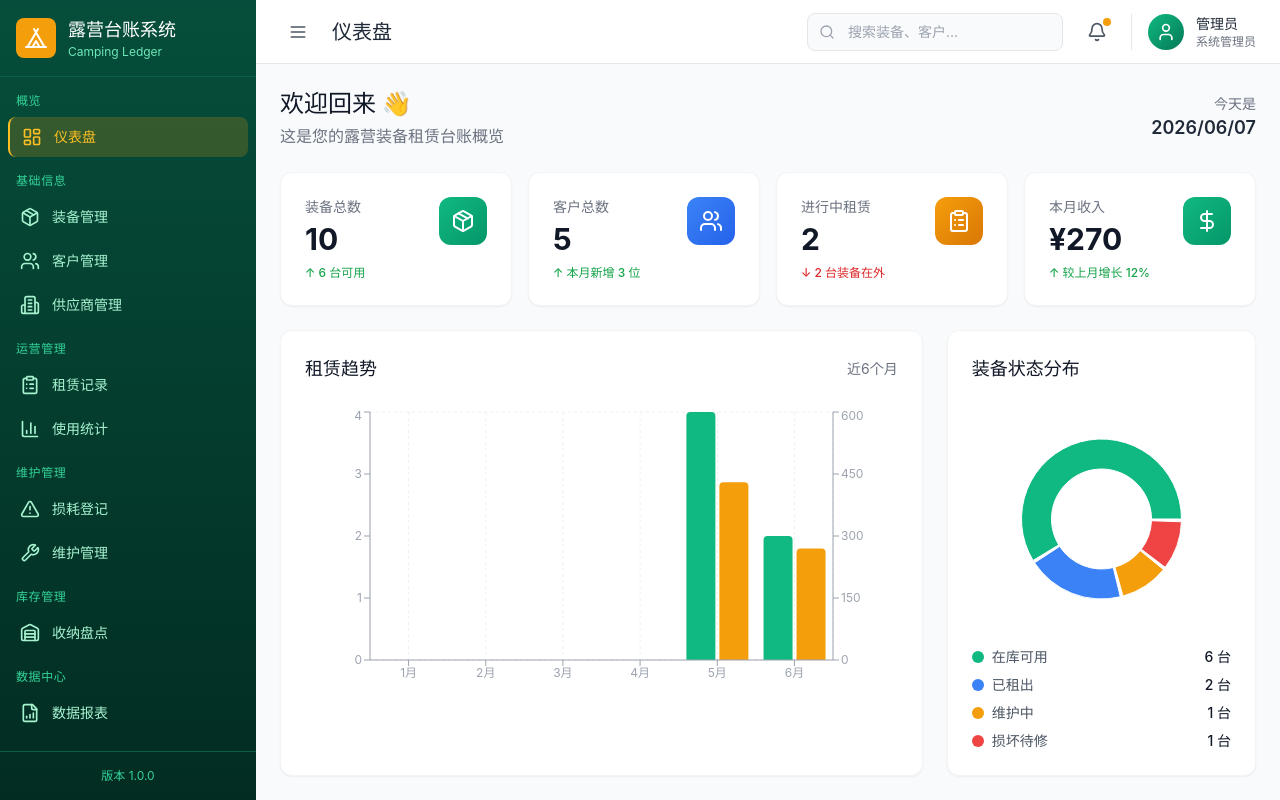
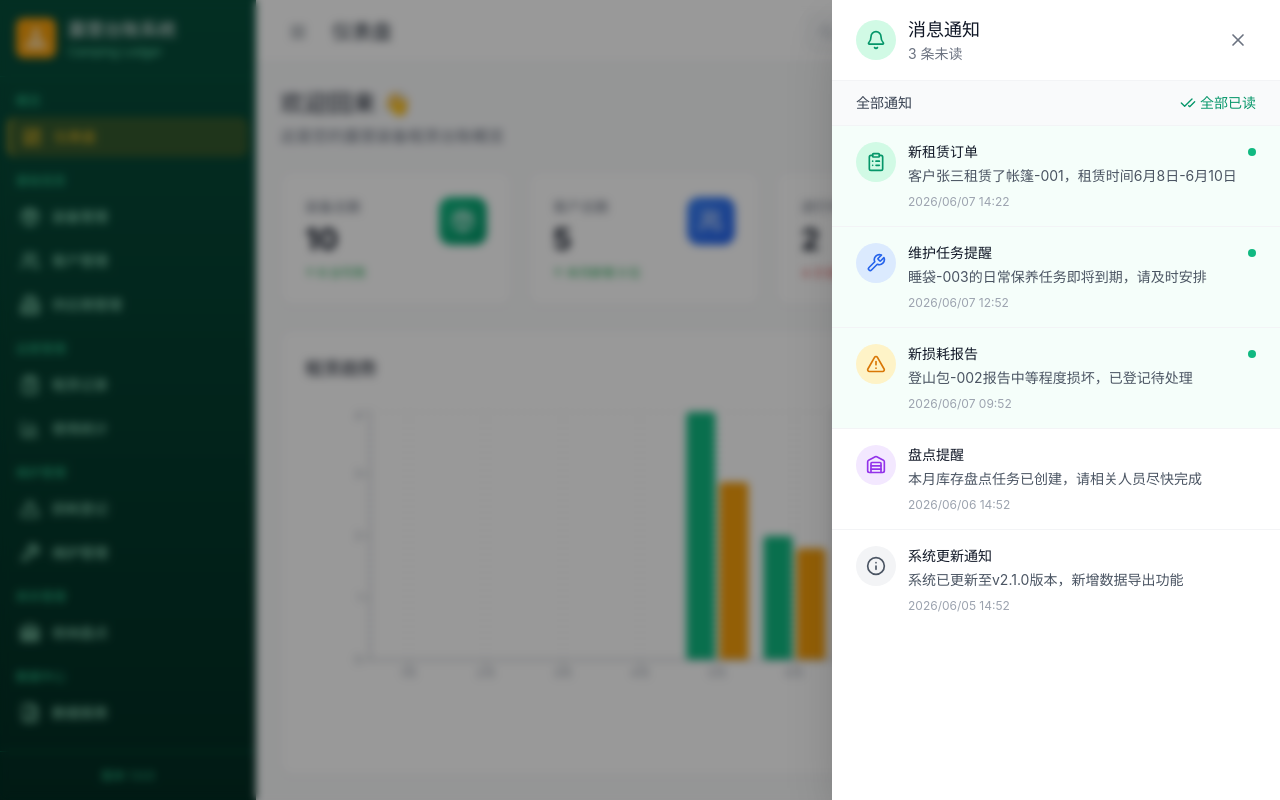
Before and after one commit to CrazyLady-Liu/life-mini, a React (Vite) app: page /dashboard in a window 1280 px wide. Both pictures are taken after a click on the button 1096 px from the left and 31 px from the top of the page. Shown: the top 800 px of the page. Built offline with nearby package versions, Linux system fonts and the light colour scheme.

Commit message:
修改消息按钮点击无效的问题

```diff
--- a/src/components/Layout/Header.tsx
+++ b/src/components/Layout/Header.tsx
@@ -1,4 +1,6 @@
+import { useState } from 'react';
 import { Menu, Bell, Search, User } from 'lucide-react';
+import NotificationDrawer from '@/components/NotificationDrawer';
 
 interface HeaderProps {
   onToggleSidebar: () => void;
@@ -6,6 +8,16 @@ interface HeaderProps {
 }
 
 export default function Header({ onToggleSidebar, title }: HeaderProps) {
+  const [isDrawerOpen, setIsDrawerOpen] = useState(false);
+
+  const toggleDrawer = () => {
+    setIsDrawerOpen(prev => !prev);
+  };
+
+  const closeDrawer = () => {
+    setIsDrawerOpen(false);
+  };
+
   return (
     <header className="bg-white border-b border-gray-200 h-16 flex items-center justify-between px-6 sticky top-0 z-10">
       <div className="flex items-center gap-4">
@@ -28,7 +40,11 @@ export default function Header({ onToggleSidebar, title }: HeaderProps) {
           />
         </div>
 
-        <button className="p-2 hover:bg-gray-100 rounded-lg transition-colors relative">
+        <button
+          onClick={toggleDrawer}
+          className="p-2 hover:bg-gray-100 rounded-lg transition-colors relative"
+          aria-label="消息通知"
+        >
           <Bell className="w-5 h-5 text-gray-600" />
           <span className="absolute top-1 right-1 w-2 h-2 bg-amber-500 rounded-full"></span>
         </button>
@@ -43,6 +59,8 @@ export default function Header({ onToggleSidebar, title }: HeaderProps) {
           </div>
         </div>
       </div>
+
+      <NotificationDrawer isOpen={isDrawerOpen} onClose={closeDrawer} />
     </header>
   );
 }
--- /dev/null
+++ b/src/components/NotificationDrawer.tsx
@@ -0,0 +1,193 @@
+import { useEffect, useState } from 'react';
+import { X, Bell, Check, CheckCheck, ClipboardList, Wrench, AlertTriangle, Warehouse, Info } from 'lucide-react';
+import type { Notification, NotificationType } from '@/types';
+import { formatDateTime } from '@/utils/format';
+import { generateId } from '@/utils/format';
+
+interface NotificationDrawerProps {
+  isOpen: boolean;
+  onClose: () => void;
+}
+
+const mockNotifications: Notification[] = [
+  {
+    id: generateId(),
+    type: 'rental',
+    title: '新租赁订单',
+    description: '客户张三租赁了帐篷-001，租赁时间6月8日-6月10日',
+    read: false,
+    createdAt: new Date(Date.now() - 1000 * 60 * 30).toISOString(),
+  },
+  {
+    id: generateId(),
+    type: 'maintenance',
+    title: '维护任务提醒',
+    description: '睡袋-003的日常保养任务即将到期，请及时安排',
+    read: false,
+    createdAt: new Date(Date.now() - 1000 * 60 * 60 * 2).toISOString(),
+  },
+  {
+    id: generateId(),
+    type: 'damage',
+    title: '新损耗报告',
+    description: '登山包-002报告中等程度损坏，已登记待处理',
+    read: false,
+    createdAt: new Date(Date.now() - 1000 * 60 * 60 * 5).toISOString(),
+  },
+  {
+    id: generateId(),
+    type: 'inventory',
+    title: '盘点提醒',
+    description: '本月库存盘点任务已创建，请相关人员尽快完成',
+    read: true,
+    createdAt: new Date(Date.now() - 1000 * 60 * 60 * 24).toISOString(),
+  },
+  {
+    id: generateId(),
+    type: 'system',
+    title: '系统更新通知',
+    description: '系统已更新至v2.1.0版本，新增数据导出功能',
+    read: true,
+    createdAt: new Date(Date.now() - 1000 * 60 * 60 * 48).toISOString(),
+  },
+];
+
+const typeIcons: Record<NotificationType, typeof Bell> = {
+  rental: ClipboardList,
+  maintenance: Wrench,
+  damage: AlertTriangle,
+  inventory: Warehouse,
+  system: Info,
+};
+
+const typeColors: Record<NotificationType, string> = {
+  rental: 'bg-emerald-100 text-emerald-600',
+  maintenance: 'bg-blue-100 text-blue-600',
+  damage: 'bg-amber-100 text-amber-600',
+  inventory: 'bg-purple-100 text-purple-600',
+  system: 'bg-gray-100 text-gray-600',
+};
+
+export default function NotificationDrawer({ isOpen, onClose }: NotificationDrawerProps) {
+  const [notifications, setNotifications] = useState<Notification[]>(mockNotifications);
+
+  const unreadCount = notifications.filter(n => !n.read).length;
+
+  useEffect(() => {
+    const handleEscape = (e: KeyboardEvent) => {
+      if (e.key === 'Escape') onClose();
+    };
+
+    if (isOpen) {
+      document.addEventListener('keydown', handleEscape);
+      document.body.style.overflow = 'hidden';
+    }
+
+    return () => {
+      document.removeEventListener('keydown', handleEscape);
+      document.body.style.overflow = '';
+    };
+  }, [isOpen, onClose]);
+
+  const handleMarkAsRead = (id: string) => {
+    setNotifications(prev =>
+      prev.map(n => (n.id === id ? { ...n, read: true } : n))
+    );
+  };
+
+  const handleMarkAllAsRead = () => {
+    setNotifications(prev => prev.map(n => ({ ...n, read: true })));
+  };
+
+  if (!isOpen) return null;
+
+  return (
+    <div className="fixed inset-0 z-50">
+      <div
+        className="absolute inset-0 bg-black/40 backdrop-blur-sm transition-opacity"
+        onClick={onClose}
+      ></div>
+
+      <div className="absolute right-0 top-0 h-full w-full max-w-md bg-white shadow-2xl animate-in slide-in-from-right duration-300">
+        <div className="flex items-center justify-between px-6 py-4 border-b border-gray-100">
+          <div className="flex items-center gap-3">
+            <div className="w-10 h-10 bg-emerald-100 rounded-full flex items-center justify-center">
+              <Bell className="w-5 h-5 text-emerald-600" />
+            </div>
+            <div>
+              <h3 className="text-lg font-semibold text-gray-900">消息通知</h3>
+              <p className="text-sm text-gray-500">
+                {unreadCount > 0 ? `${unreadCount} 条未读` : '全部已读'}
+              </p>
+            </div>
+          </div>
+          <button
+            onClick={onClose}
+            className="p-2 hover:bg-gray-100 rounded-lg transition-colors"
+          >
+            <X className="w-5 h-5 text-gray-500" />
+          </button>
+        </div>
+
+        <div className="flex items-center justify-between px-6 py-3 bg-gray-50 border-b border-gray-100">
+          <span className="text-sm font-medium text-gray-700">全部通知</span>
+          {unreadCount > 0 && (
+            <button
+              onClick={handleMarkAllAsRead}
+              className="text-sm text-emerald-600 hover:text-emerald-700 font-medium flex items-center gap-1"
+            >
+              <CheckCheck className="w-4 h-4" />
+              全部已读
+            </button>
+          )}
+        </div>
+
+        <div className="overflow-y-auto" style={{ height: 'calc(100vh - 140px)' }}>
+          {notifications.length === 0 ? (
+            <div className="flex flex-col items-center justify-center py-16 text-gray-400">
+              <Bell className="w-12 h-12 mb-3" />
+              <p>暂无通知</p>
+            </div>
+          ) : (
+            <div className="divide-y divide-gray-100">
+              {notifications.map(notification => {
+                const Icon = typeIcons[notification.type];
+                return (
+                  <div
+                    key={notification.id}
+                    className={`px-6 py-4 hover:bg-gray-50 transition-colors cursor-pointer ${
+                      !notification.read ? 'bg-emerald-50/50' : ''
+                    }`}
+                    onClick={() => handleMarkAsRead(notification.id)}
+                  >
+                    <div className="flex gap-3">
+                      <div className={`w-10 h-10 rounded-full flex items-center justify-center flex-shrink-0 ${typeColors[notification.type]}`}>
+                        <Icon className="w-5 h-5" />
+                      </div>
+                      <div className="flex-1 min-w-0">
+                        <div className="flex items-start justify-between gap-2">
+                          <h4 className="text-sm font-medium text-gray-900 truncate">
+                            {notification.title}
+                          </h4>
+                          {!notification.read && (
+                            <span className="w-2 h-2 bg-emerald-500 rounded-full flex-shrink-0 mt-1.5"></span>
+                          )}
+                        </div>
+                        <p className="text-sm text-gray-600 mt-1 line-clamp-2">
+                          {notification.description}
+                        </p>
+                        <p className="text-xs text-gray-400 mt-2">
+                          {formatDateTime(notification.createdAt)}
+                        </p>
+                      </div>
+                    </div>
+                  </div>
+                );
+              })}
+            </div>
+          )}
+        </div>
+      </div>
+    </div>
+  );
+}
```
Also changed, not shown: src/types/index.ts (+11 -0 lines).
